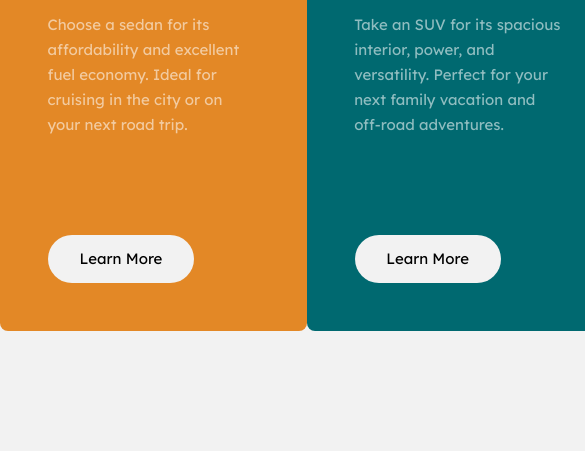
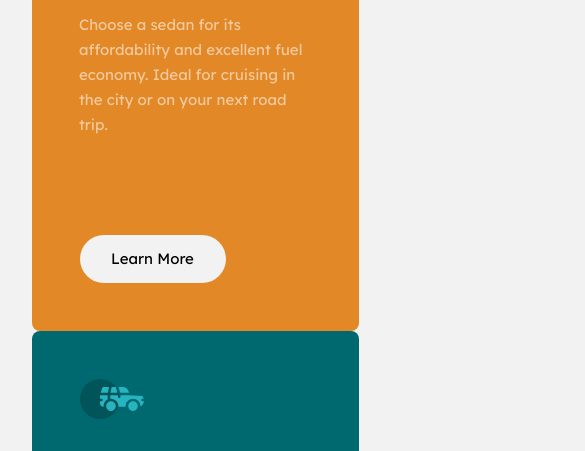
Before and after one commit to Travisnicholson90/3-Column-Card-page, a plain HTML site: page index.html in a window 390 px wide. Shown: the part 229-680 px from the top of the page, 585 px wide, since content can reach past the window. Drawn offline with Linux system fonts and the light colour scheme.

Commit message:
Update styles.css

```diff
--- a/styles.css
+++ b/styles.css
@@ -44,6 +44,16 @@ body{
         height: 27.625rem;
     }
 }
+
+@media only screen and (max-width: 50em){
+    .flex-container{
+        grid-template-columns: 1fr;
+        width: 20.438rem;
+        height: 27.625rem;
+    }
+}
+
+
 
 h1{
     background-color: inherit;
```
